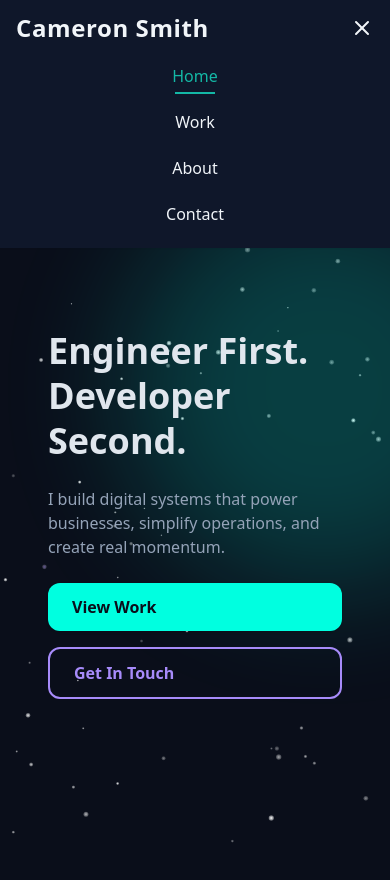
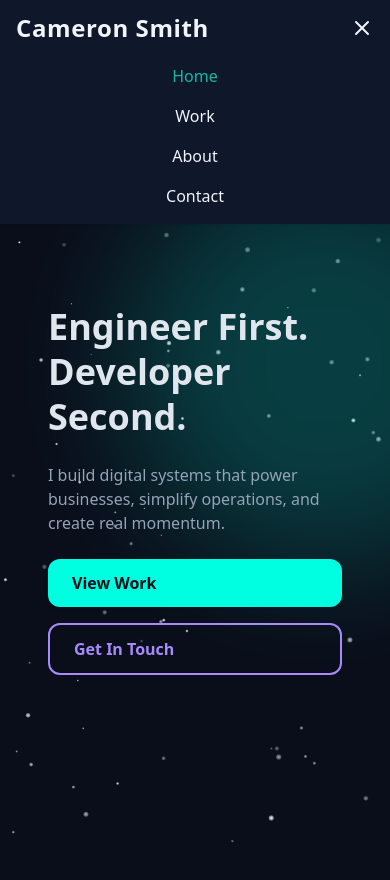
Before and after one commit to Cameron8325/port2, a React (Vite) app: page / in a window 390 px wide. Both pictures are taken after a click on the button "Toggle menu". Shown: the top 880 px of the page. Built offline with nearby package versions, Linux system fonts and the light colour scheme.

Commit message:
Updated the NavLink
Added an animation, got rid of persistent border box after clicking on link.

```diff
--- a/src/components/Navbar.jsx
+++ b/src/components/Navbar.jsx
@@ -8,20 +8,55 @@ export default function Navbar() {
   const toggleMenu = () => setMenuOpen(!menuOpen);
   const closeMenu = () => setMenuOpen(false);
 
-  const linkStyle = `block px-4 py-2 rounded-md transition-colors duration-200 hover:bg-[#1e293b] hover:text-[#14b8a6]`;
+  const baseLinkStyle = `relative block px-4 py-2 transition-colors duration-200 focus:outline-none`;
+  const activeLinkStyle = `text-[#14b8a6]`;
+  const inactiveLinkStyle = `text-[#f1f5f9] hover:text-[#14b8a6]`;
+  const hoverUnderline = `after:absolute after:left-0 after:bottom-0 after:h-[2px] after:bg-[#14b8a6] after:w-0 hover:after:w-full after:transition-all after:duration-300 after:content-['']`;
 
   const navLinks = (
     <>
-      <NavLink to="/" onClick={closeMenu} className={({ isActive }) => `${linkStyle} ${isActive ? 'text-[#14b8a6]' : ''}`}>
+      <NavLink
+        to="/"
+        onClick={closeMenu}
+        className={({ isActive }) =>
+          `${baseLinkStyle} ${hoverUnderline} ${
+            isActive ? activeLinkStyle : inactiveLinkStyle
+          }`
+        }
+      >
         Home
       </NavLink>
-      <NavLink to="/work" onClick={closeMenu} className={({ isActive }) => `${linkStyle} ${isActive ? 'text-[#14b8a6]' : ''}`}>
+      <NavLink
+        to="/work"
+        onClick={closeMenu}
+        className={({ isActive }) =>
+          `${baseLinkStyle} ${hoverUnderline} ${
+            isActive ? activeLinkStyle : inactiveLinkStyle
+          }`
+        }
+      >
         Work
       </NavLink>
-      <NavLink to="/about" onClick={closeMenu} className={({ isActive }) => `${linkStyle} ${isActive ? 'text-[#14b8a6]' : ''}`}>
+      <NavLink
+        to="/about"
+        onClick={closeMenu}
+        className={({ isActive }) =>
+          `${baseLinkStyle} ${hoverUnderline} ${
+            isActive ? activeLinkStyle : inactiveLinkStyle
+          }`
+        }
+      >
         About
       </NavLink>
-      <NavLink to="/contact" onClick={closeMenu} className={({ isActive }) => `${linkStyle} ${isActive ? 'text-[#14b8a6]' : ''}`}>
+      <NavLink
+        to="/contact"
+        onClick={closeMenu}
+        className={({ isActive }) =>
+          `${baseLinkStyle} ${hoverUnderline} ${
+            isActive ? activeLinkStyle : inactiveLinkStyle
+          }`
+        }
+      >
         Contact
       </NavLink>
     </>
@@ -30,14 +65,18 @@ export default function Navbar() {
   return (
     <header className="bg-[#0f172a] text-[#f1f5f9] sticky top-0 z-50 shadow-sm">
       <nav className="max-w-6xl mx-auto flex items-center justify-between px-4 py-3">
-        <Link to="/" className="text-2xl font-bold tracking-wide">
+        {/* Logo / Name */}
+<Link
+  to="/"
+  aria-label="Go to home page"
+  className="text-2xl font-bold tracking-wide hover:text-[#14b8a6] transition-colors duration-200 focus:outline-none"
+>
   Cameron Smith
 </Link>
 
+
         {/* Desktop nav */}
-        <div className="hidden md:flex space-x-6 items-center">
-          {navLinks}
-        </div>
+        <div className="hidden md:flex space-x-6 items-center">{navLinks}</div>
 
         {/* Mobile toggle */}
         <button
@@ -60,25 +99,17 @@ export default function Navbar() {
                 to={path}
                 onClick={closeMenu}
                 className={({ isActive }) =>
-            `relative block text-center text-base font-medium transition-colors duration-200 ${
-              isActive ? 'text-[#14b8a6]' : 'text-[#f1f5f9] hover:text-[#14b8a6]'
+                  `relative block text-center text-base font-medium transition-colors duration-200 focus:outline-none ${hoverUnderline} ${
+                    isActive ? activeLinkStyle : inactiveLinkStyle
                   }`
                 }
               >
                 {labels[idx]}
-          <span
-            className={`block h-[2px] mt-1 transition-all duration-300 ${
-              path === window.location.pathname
-                ? 'w-10 bg-[#14b8a6] opacity-100 mx-auto'
-                : 'w-0 bg-transparent opacity-0 group-hover:w-10 group-hover:bg-[#14b8a6] group-hover:opacity-80 mx-auto'
-            }`}
-          />
               </NavLink>
             );
           })}
         </div>
       )}
-
     </header>
   );
 }
```
Lines whose indentation alone changed are shown as unchanged.
